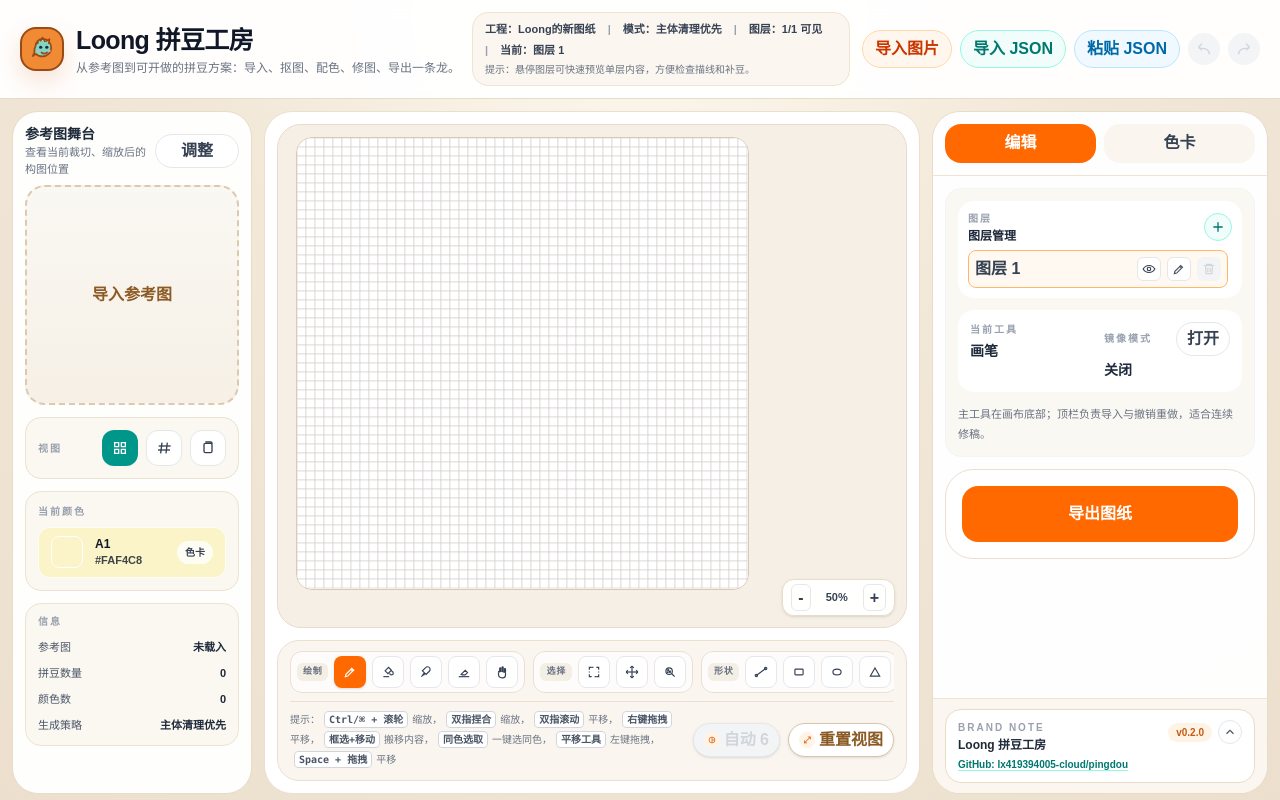
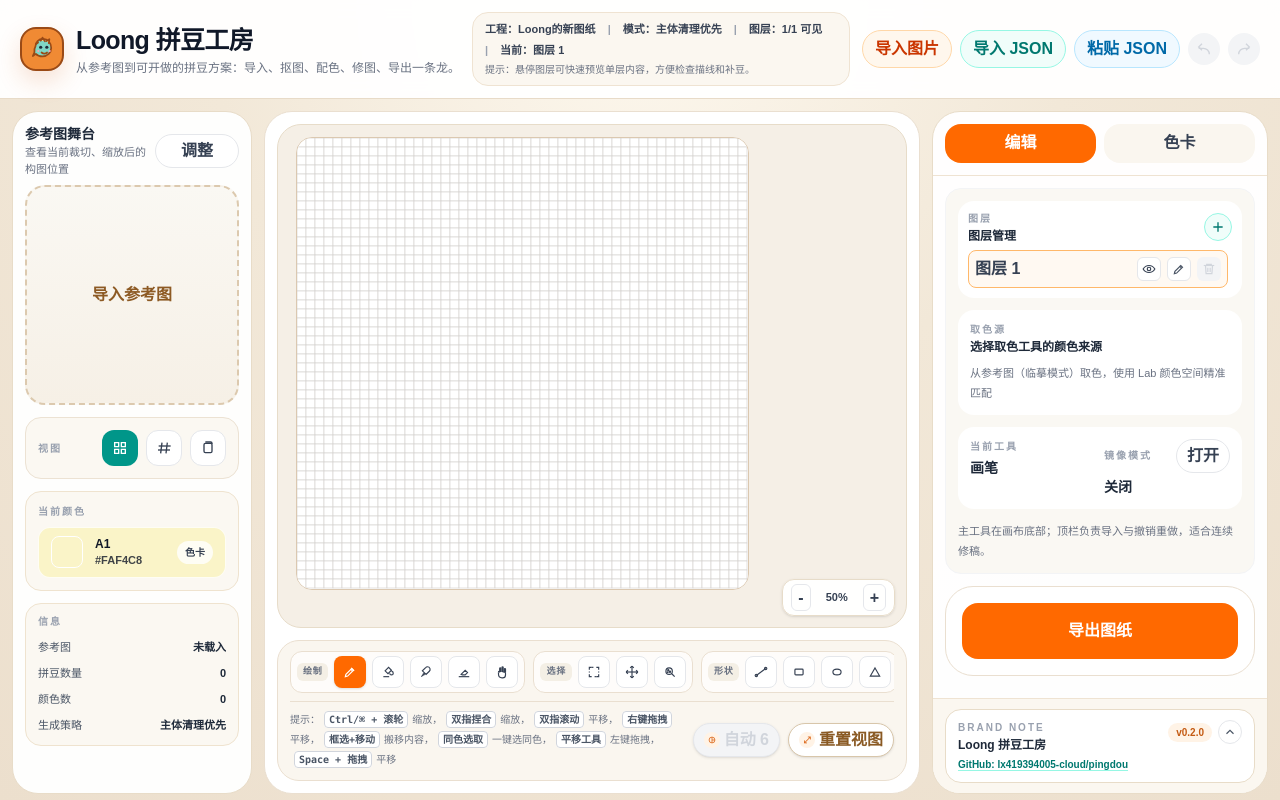
Before and after one commit to lx419394005-cloud/pingdou, a React (Vite) app: page / in a window 1280 px wide. Built offline with nearby package versions, Linux system fonts and the light colour scheme.

Commit message:
将取色源切换移动到右侧栏编辑标签页，靠近图层管理和当前工具

```diff
--- a/src/App.tsx
+++ b/src/App.tsx
@@ -867,35 +867,7 @@ function App() {
                 onClick={() => setSidebarTab('palette')}
                 className="mt-3 w-full rounded-2xl border border-[#efe3cf] bg-[#fbf8f2] p-3 text-left transition hover:border-orange-300"
               >
-                <div className="flex items-center justify-between">
-                  <div className="text-[10px] font-bold tracking-[0.2em] text-gray-400">当前颜色</div>
-                  {overlayImage && (
-                    <div className="flex items-center gap-1">
-                      <button
-                        type="button"
-                        onClick={() => setPickSource('current')}
-                        className={`rounded-full px-2 py-0.5 text-[9px] font-bold transition ${
-                          pickSource === 'current'
-                            ? 'bg-teal-600 text-white'
-                            : 'border border-gray-200 bg-white text-gray-600 hover:bg-gray-50'
-                        }`}
-                      >
-                        当前
-                      </button>
-                      <button
-                        type="button"
-                        onClick={() => setPickSource('overlay')}
-                        className={`rounded-full px-2 py-0.5 text-[9px] font-bold transition ${
-                          pickSource === 'overlay'
-                            ? 'bg-teal-600 text-white'
-                            : 'border border-gray-200 bg-white text-gray-600 hover:bg-gray-50'
-                        }`}
-                      >
-                        底图
-                      </button>
-                    </div>
-                  )}
-                </div>
+                <div className="text-[10px] font-bold tracking-[0.2em] text-gray-400">当前颜色</div>
                 <div
                   className="mt-2 flex items-center gap-3 rounded-xl border border-white/80 px-3 py-2"
                   style={{ backgroundColor: selectedColor?.hex ?? '#f3ede1' }}
@@ -1099,9 +1071,49 @@ function App() {
                         );
                       })}
                     </div>
-                  </div>
-
-                  <div className="mb-3 grid grid-cols-2 gap-2 rounded-2xl bg-white p-3">
+                    </div>
+
+                    <div className="mb-3 rounded-2xl bg-white p-3">
+                      <div className="flex items-center justify-between">
+                        <div>
+                          <div className="text-[10px] font-bold tracking-[0.2em] text-gray-400">取色源</div>
+                          <div className="mt-0.5 text-xs font-black text-gray-800">选择取色工具的颜色来源</div>
+                        </div>
+                        {overlayImage && (
+                          <div className="flex items-center gap-1">
+                            <button
+                              type="button"
+                              onClick={() => setPickSource('current')}
+                              className={`rounded-full px-2.5 py-1 text-[10px] font-bold transition ${
+                                pickSource === 'current'
+                                  ? 'bg-teal-600 text-white'
+                                  : 'border border-gray-200 bg-white text-gray-600 hover:bg-gray-50'
+                              }`}
+                            >
+                              当前
+                            </button>
+                            <button
+                              type="button"
+                              onClick={() => setPickSource('overlay')}
+                              className={`rounded-full px-2.5 py-1 text-[10px] font-bold transition ${
+                                pickSource === 'overlay'
+                                  ? 'bg-teal-600 text-white'
+                                  : 'border border-gray-200 bg-white text-gray-600 hover:bg-gray-50'
+                              }`}
+                            >
+                              底图
+                            </button>
+                          </div>
+                        )}
+                      </div>
+                      <p className="mt-2 text-[11px] leading-5 text-gray-500">
+                        {pickSource === 'current'
+                          ? '从画布上已有的像素颜色取色'
+                          : '从参考图（临摹模式）取色，使用 Lab 颜色空间精准匹配'}
+                      </p>
+                    </div>
+
+                    <div className="mb-3 grid grid-cols-2 gap-2 rounded-2xl bg-white p-3">
                     <div>
                       <div className="text-[10px] font-bold tracking-[0.2em] text-gray-400">当前工具</div>
                       <div className="mt-1 text-sm font-black text-gray-800">{DRAW_MODE_LABELS[drawMode]}</div>
```
